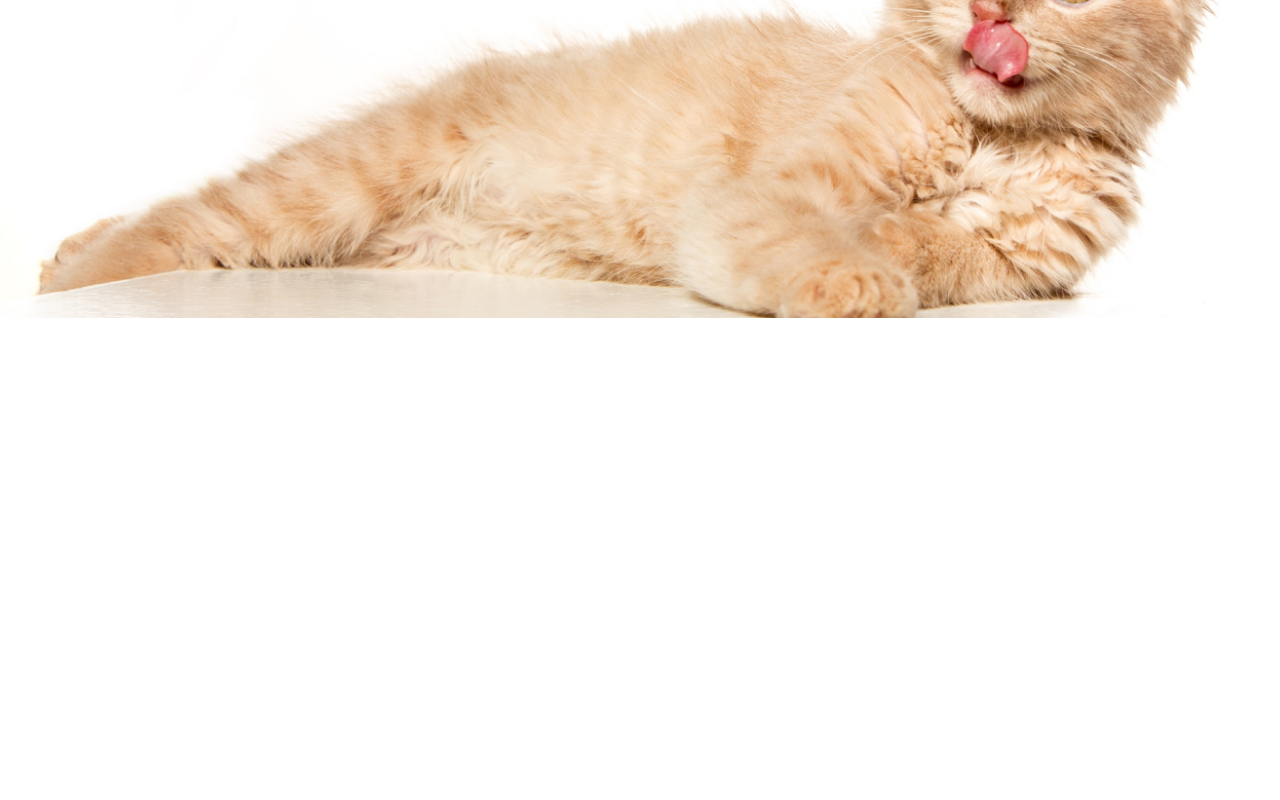
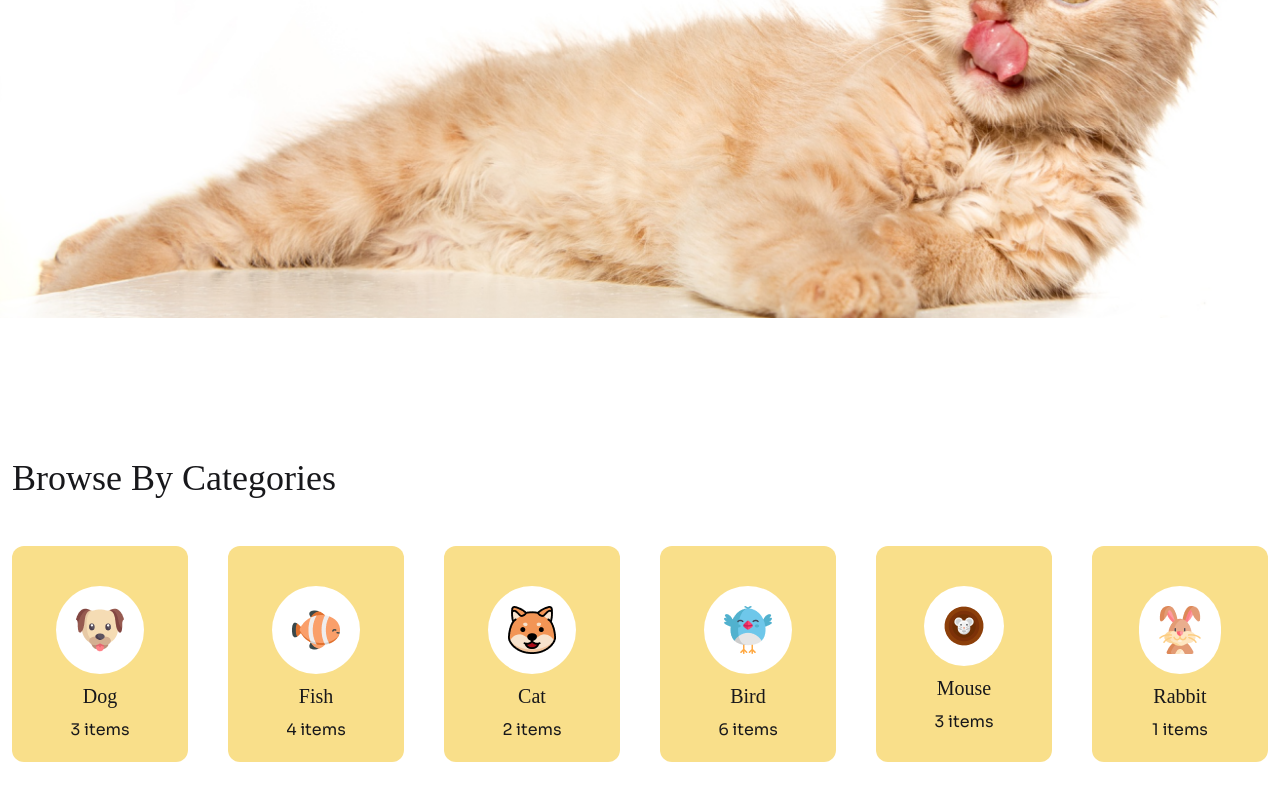
Before and after one commit to devenamulshikder/pet-haven, a plain HTML site: page index.html in a window 1280 px wide. Shown: the part 492-1292 px from the top of the page. Before the commit the page ends 810 px from the top, so only its background shows below. Drawn offline with nearby package versions, Linux system fonts and the light colour scheme; a web font is replaced by a local one.

Commit message:
add category browsing section and enhance hero layout with improved styles

```diff
--- a/index.html
+++ b/index.html
@@ -36,7 +36,9 @@
     </style>
   </head>
   <body>
-    <header class="bg-[#FFF9F4] sora">
+    <header
+      class="bg-[#FFF9F4] border-[#1111116e] border-b-1 lg:border-none sora"
+    >
       <div class="max-w-7xl mx-auto">
         <div class="flex justify-between items-center p-4">
           <!-- logo -->
@@ -109,14 +111,18 @@
       <!-- hero section start -->
       <section class="max-w-7xl mx-auto">
         <div
-          class=" h-[300px] lg:h-[730px] bg-cover bg-center bg-no-repeat "
-          style="background-image: url(./assets/cat-big.png);"
+          class="h-[300px] lg:h-[730px] bg-cover bg-center bg-no-repeat"
+          style="background-image: url(./assets/cat-big.png)"
         >
           <div class="relative p-3 lg:pt-20">
-            <h1 class="text-3xl lg:mt-10 lg:text-5xl lg:w-[520px] lg:leading-[60px] adlam text-start text-[#111111]">
+            <h1
+              class="text-3xl mt-5 lg:mt-10 lg:text-5xl lg:w-[520px] lg:leading-[60px] adlam text-start text-[#111111]"
+            >
               Pamper Your Pet, Because They Deserve the Bes
             </h1>
-            <p class="sora text-start text-[#111111c4] lg:w-[520px] my-3 lg:my-7">
+            <p
+              class="sora text-start text-[#111111c4] lg:w-[520px] my-3 lg:my-7"
+            >
               Discover a world of treats, toys, and essentials handpicked for
               your furry friends. Shop now and make tails wag with joy!
             </p>
@@ -128,6 +134,60 @@
           </div>
         </div>
       </section>
+      <!-- Browse by categories -->
+      <section class="max-w-7xl mx-auto my-12 lg:my-32 p-3">
+        <h1 class="text-3xl lg:text-4xl adlam mb-8 lg:mb-12">Browse By Categories</h1>
+        <div class="grid grid-cols-2 lg:grid-cols-6 gap-5 lg:gap-10">
+          <!-- categories 1 -->
+          <div class="flex flex-col gap-2 items-center bg-[#F9DF8A] p-3 lg:p-5 rounded-xl">
+            <div class=" bg-white border-2 border-none rounded-full p-4 lg:p-5 mt-5">
+              <img src="./assets/dog-cartoon.png" alt="" />
+            </div>
+            <p class="text-xl adlam">Dog</p>
+            <p class="sora">3 items</p>
+          </div>
+          <!-- categories 2 -->
+          <div class="flex flex-col gap-2 items-center bg-[#F9DF8A] p-3 lg:p-5 rounded-xl">
+            <div class=" bg-white border-2 border-none rounded-full p-4 lg:p-5 mt-5">
+              <img src="./assets/fish-cartoon.png" alt="" />
+            </div>
+            <p class="text-xl adlam">Fish</p>
+            <p class="sora">4 items</p>
+          </div>
+          <!-- categories 3 -->
+          <div class="flex flex-col gap-2 items-center bg-[#F9DF8A] p-3 lg:p-5 rounded-xl">
+            <div class=" bg-white border-2 border-none rounded-full p-4 lg:p-5 mt-5">
+              <img src="./assets/cat-cartoon.png" alt="" />
+            </div>
+            <p class="text-xl adlam">Cat</p>
+            <p class="sora">2 items</p>
+          </div>
+          <!-- categories 4 -->
+          <div class="flex flex-col gap-2 items-center bg-[#F9DF8A] p-3 lg:p-5 rounded-xl">
+            <div class=" bg-white border-2 border-none rounded-full p-4 lg:p-5 mt-5">
+              <img src="./assets/bird-cartoon.png" alt="" />
+            </div>
+            <p class="text-xl adlam">Bird</p>
+            <p class="sora">6 items</p>
+          </div>
+          <!-- categories 5 -->
+          <div class="flex flex-col gap-2 items-center bg-[#F9DF8A] p-3 lg:p-5 rounded-xl">
+            <div class=" bg-white border-2 border-none rounded-full p-4 lg:p-5 mt-5">
+              <img src="./assets/mouse-cartoon.png" alt="" />
+            </div>
+            <p class="text-xl adlam">Mouse</p>
+            <p class="sora">3 items</p>
+          </div>
+          <!-- categories 6 -->
+          <div class="flex flex-col gap-2 items-center bg-[#F9DF8A] p-3 lg:p-5 rounded-xl">
+            <div class=" bg-white border-2 border-none rounded-full p-4 lg:p-5 mt-5">
+              <img src="./assets/rabbit-cartoon.png" alt="" />
+            </div>
+            <p class="text-xl adlam">Rabbit</p>
+            <p class="sora">1 items</p>
+          </div>
+        </div>
+      </section>
     </main>
     <footer></footer>
   </body>
```
